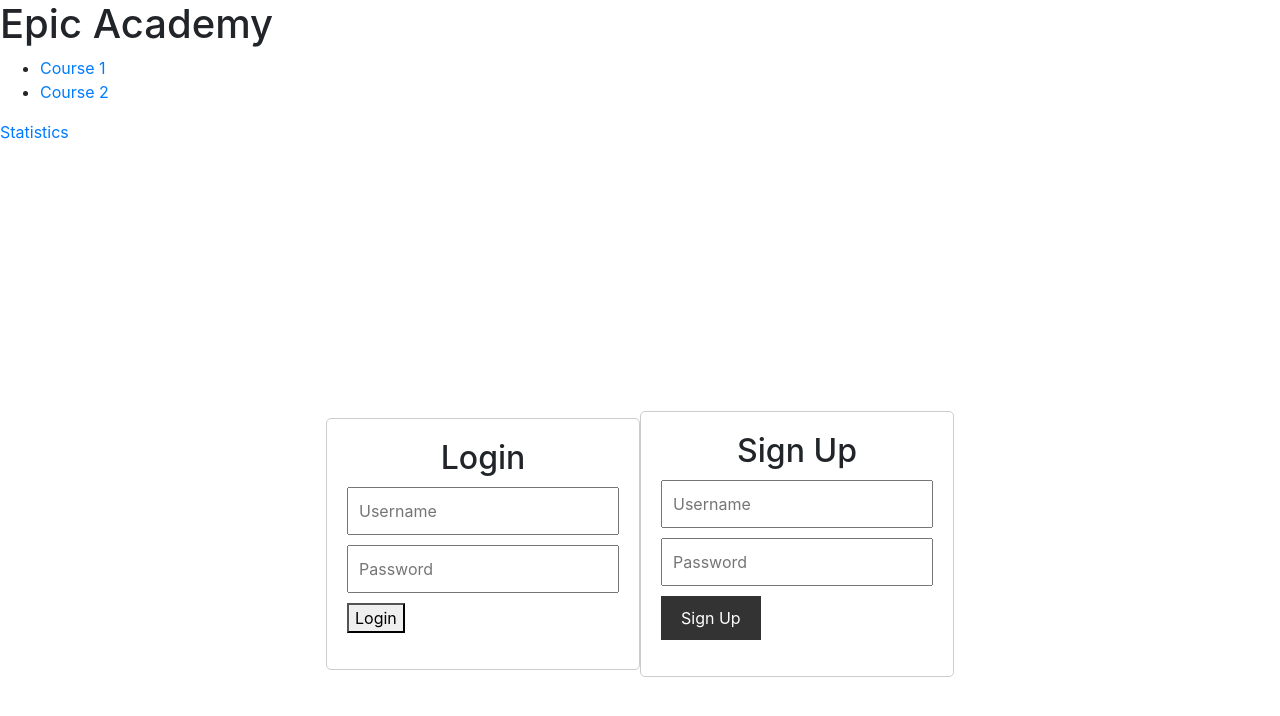
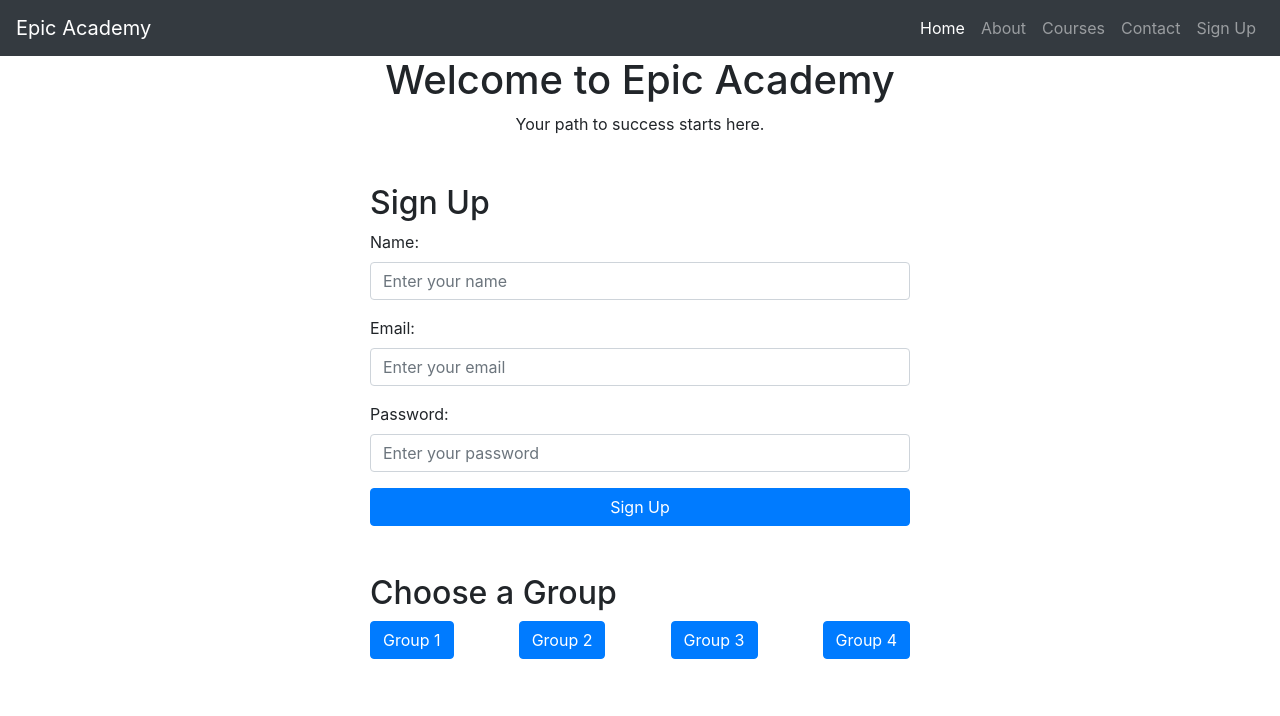
Before and after one commit to Thelvino/Epic-Academy, a plain HTML site: page index.html in a window 1280 px wide. Drawn offline with nearby package versions, Linux system fonts and the light colour scheme.

Commit message:
Update index.html

```diff
--- a/index.html
+++ b/index.html
@@ -1,81 +1,125 @@
 <!DOCTYPE html>
-
-<html>
-
+<html lang="en">
  <head>
-
-    <link rel="stylesheet" type="text/css" href="styles.css">
-    <link rel="stylesheet" href="https://maxcdn.bootstrapcdn.com/bootstrap/4.5.2/css/bootstrap.min.css">
-    <link rel="stylesheet" href="styles.html"
-
+  <meta charset="utf-8"/>
+  <meta content="width=device-width, initial-scale=1.0" name="viewport"/>
+  <title>
+   Epic Academy
+  </title>
+  <!-- Bootstrap CSS -->
+  <link href="https://maxcdn.bootstrapcdn.com/bootstrap/4.5.2/css/bootstrap.min.css" rel="stylesheet"/>
+  <meta content="noindex, nofollow" name="robots"/>
  </head>
-
  <body>
-
-    <div class="header">
-
-        <h1 class="animated">Epic Academy</h1>
-
+  <!-- Navigation -->
+  <nav class="navbar navbar-expand-lg navbar-dark bg-dark">
+   <a class="navbar-brand" href="#">
+    Epic Academy
+   </a>
+   <button aria-controls="navbarNav" aria-expanded="false" aria-label="Toggle navigation" class="navbar-toggler" data-target="#navbarNav" data-toggle="collapse" type="button">
+    <span class="navbar-toggler-icon">
+    </span>
+   </button>
+   <div class="collapse navbar-collapse" id="navbarNav">
+    <ul class="navbar-nav ml-auto">
+     <li class="nav-item active">
+      <a class="nav-link" href="#">
+       Home
+      </a>
+     </li>
+     <li class="nav-item">
+      <a class="nav-link" href="#">
+       About
+      </a>
+     </li>
+     <li class="nav-item">
+      <a class="nav-link" href="#">
+       Courses
+      </a>
+     </li>
+     <li class="nav-item">
+      <a class="nav-link" href="#">
+       Contact
+      </a>
+     </li>
+     <li class="nav-item">
+      <a class="nav-link" href="#">
+       Sign Up
+      </a>
+     </li>
+    </ul>
    </div>
-
-    <div class="menu-bar">
-
-        <ul>
-
-            <li><a href="course1.html">Course 1</a></li>
-
-            <li><a href="course2.html">Course 2</a></li>
-
-            <!-- Add more course links -->
-
-        </ul>
-
+  </nav>
+  <!-- Hero Section -->
+  <section class="text-center" id="hero">
+   <h1>
+    Welcome to Epic Academy
+   </h1>
+   <p>
+    Your path to success starts here.
+   </p>
+  </section>
+  <!-- Sign Up Section -->
+  <section class="container mt-5" id="signup">
+   <div class="row justify-content-center">
+    <div class="col-md-6">
+     <h2>
+      Sign Up
+     </h2>
+     <form id="signupForm">
+      <div class="form-group">
+       <label for="name">
+        Name:
+       </label>
+       <input class="form-control" id="name" placeholder="Enter your name" required="" type="text"/>
       </div>
-
-    <div class="stats-button">
-
-        <a href="stats.html">Statistics</a>
-
+      <div class="form-group">
+       <label for="email">
+        Email:
+       </label>
+       <input class="form-control" id="email" placeholder="Enter your email" required="" type="email"/>
       </div>
-
-
-
-    <div class="login-signup-form">
-
-        <div class="login-form">
-
-            <h2>Login</h2>
-
-            <input type="text" id="login-username" placeholder="Username">
-
-            <input type="password" id="login-password" placeholder="Password">
-
-            <button id="login-button" type="button">Login</button>
-
-            <p class="error-message" id="login-error-message"></p>
-
+      <div class="form-group">
+       <label for="password">
+        Password:
+       </label>
+       <input class="form-control" id="password" placeholder="Enter your password" required="" type="password"/>
       </div>
-
-        <div class="signup-form">
-
-            <h2>Sign Up</h2>
-
-            <input type="text" id="signup-username" placeholder="Username">
-
-            <input type="password" id="signup-password" placeholder="Password">
-
-            <button id="signup-button" type="button">Sign Up</button>
-
-            <p class="error-message" id="signup-error-message"></p>
-
+      <button class="btn btn-primary w-100" type="submit">
+       Sign Up
+      </button>
+     </form>
     </div>
-
    </div>
-
-
-
-    <script src="script.js"></script>
-
+  </section>
+  <!-- Buttons Section -->
+  <section class="container mt-5" id="buttons">
+   <div class="row justify-content-center">
+    <div class="col-md-6">
+     <h2>
+      Choose a Group
+     </h2>
+     <div class="d-flex justify-content-between">
+      <button class="btn btn-primary" id="group1">
+       Group 1
+      </button>
+      <button class="btn btn-primary" id="group2">
+       Group 2
+      </button>
+      <button class="btn btn-primary" id="group3">
+       Group 3
+      </button>
+      <button class="btn btn-primary" id="group4">
+       Group 4
+      </button>
+     </div>
+    </div>
+   </div>
+  </section>
+  <!-- Bootstrap & jQuery JS -->
+  <script src="https://ajax.googleapis.com/ajax/libs/jquery/3.5.1/jquery.min.js">
+  </script>
+  <script src="https://maxcdn.bootstrapcdn.com/bootstrap/4.5.2/js/bootstrap.min.js">
+  </script>
  </body>
-
 </html>
```
Lines whose indentation alone changed are shown as unchanged.
